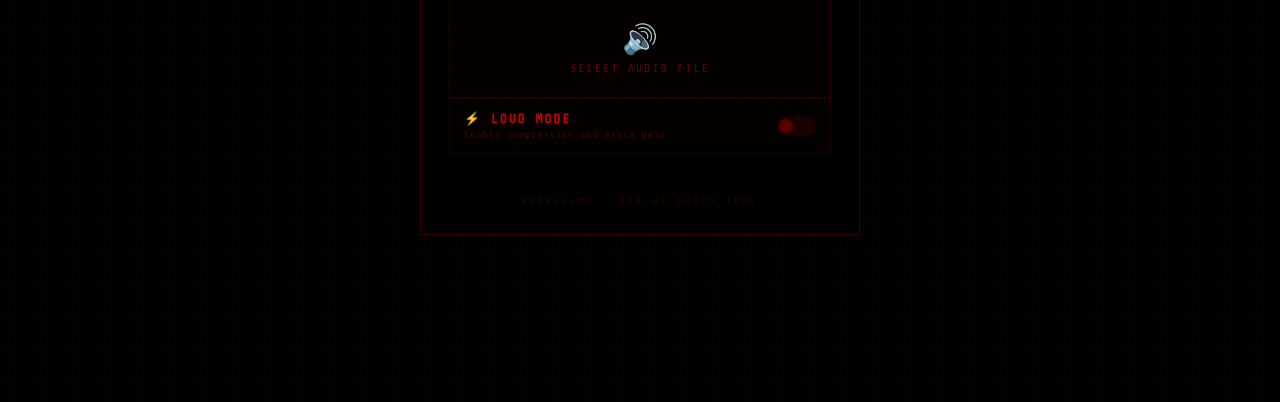
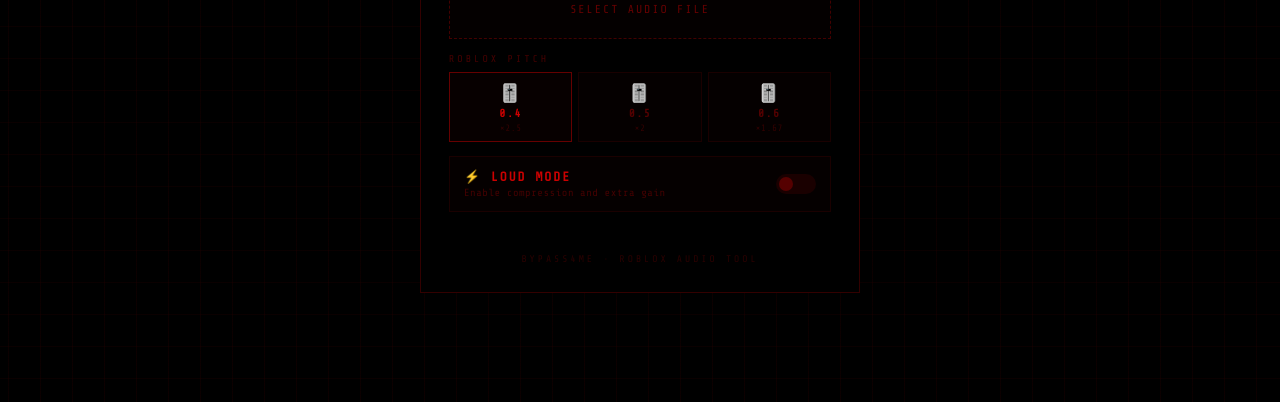
Before and after one commit to Cristianboy9/Idk, a plain HTML site: page index.html in a window 1280 px wide. Shown: the part 398-800 px from the top of the page. Drawn offline with nearby package versions, Linux system fonts and the light colour scheme.

Commit message:
Update index.html

```diff
--- a/index.html
+++ b/index.html
@@ -2,6 +2,7 @@
 <html lang="es">
 <head>
   <meta charset="UTF-8">
+  <meta name="viewport" content="width=device-width, initial-scale=1">
   <title>Bypass4Me</title>
   <link href="https://fonts.googleapis.com/css2?family=Bebas+Neue&family=Share+Tech+Mono&display=swap" rel="stylesheet">
   <style>
@@ -53,6 +54,7 @@
       position: relative;
       z-index: 5;
       width: 440px;
+      max-width: 100%;
       animation: fadeIn 0.6s ease;
     }
     @keyframes fadeIn {
@@ -168,6 +170,7 @@
       position: relative;
       transition: 0.3s;
       background: rgba(100,0,0,0.04);
+      margin-bottom: 14px;
     }
     .upload-zone:hover { border-color: #880000; background: rgba(150,0,0,0.08); }
     .upload-zone.ready { border-color: #cc0000; background: rgba(200,0,0,0.06); }
@@ -184,8 +187,9 @@
     }
     .upload-zone.ready .upload-text { color: #cc0000; }
 
-    /* Loud mode selector */
-    .loud-section { margin: 14px 0; }
+    /* Section blocks (pitch + loud mode) */
+    .loud-section { margin: 0 0 14px; }
+    .loud-section.hidden { display: none; }
     .loud-section-label {
       font-size: 0.62rem;
       letter-spacing: 3px;
@@ -255,7 +259,6 @@
     }
     .loud-row:hover { border-color: #440000; }
     .loud-row.on { border-color: #770000; background: rgba(120,0,0,0.07); }
-    .loud-texts {}
     .loud-name {
       font-size: 0.8rem;
       letter-spacing: 2px;
@@ -288,10 +291,6 @@
     }
     .loud-row.on .switch { background: #880000; }
     .loud-row.on .switch::after { left: 23px; background: #ff2200; box-shadow: 0 0 8px rgba(255,30,0,0.7); }
-
-    /* Mode grid — hidden when loud is OFF */
-    .loud-section { margin: 0 0 14px; }
-    .loud-section.hidden { display: none; }
 
     /* Status */
     #status {
@@ -361,7 +360,7 @@
     <div class="title-block">
       <div class="pre-label" id="lbl-pre">AUDIO BOOSTER</div>
       <h1>BYPASS<span style="color:#660000">4</span>ME</h1>
-      <p class="subtitle" id="lbl-sub">Acelera 2.5x y amplifica el volumen. Usa <b style="color:#cc0000">Pitch 0.4</b> en Roblox.</p>
+      <p class="subtitle" id="lbl-sub"></p>
     </div>
 
     <hr class="sep">
@@ -371,6 +370,28 @@
       <input type="file" id="upload" accept="audio/*">
       <span class="upload-icon">🔊</span>
       <div class="upload-text" id="lbl-upload">SELECCIONAR AUDIO</div>
+    </div>
+
+    <!-- Pitch selector -->
+    <div class="loud-section" id="pitchSection">
+      <div class="loud-section-label" id="lbl-pitch-label">PITCH EN ROBLOX</div>
+      <div class="mode-grid">
+        <button class="mode-btn active-normal" id="pitch-0.4" onclick="setPitch(0.4)">
+          <span class="mode-icon">🎚️</span>
+          <span class="mode-name">0.4</span>
+          <span class="mode-desc">×2.5</span>
+        </button>
+        <button class="mode-btn" id="pitch-0.5" onclick="setPitch(0.5)">
+          <span class="mode-icon">🎚️</span>
+          <span class="mode-name">0.5</span>
+          <span class="mode-desc">×2</span>
+        </button>
+        <button class="mode-btn" id="pitch-0.6" onclick="setPitch(0.6)">
+          <span class="mode-icon">🎚️</span>
+          <span class="mode-name">0.6</span>
+          <span class="mode-desc">×1.67</span>
+        </button>
+      </div>
     </div>
 
     <!-- Loud ON/OFF toggle -->
@@ -384,7 +405,7 @@
 
     <!-- Loud mode selector (visible solo si loud ON) -->
     <div class="loud-section hidden" id="modeSection">
-      <div class="loud-section-label" id="lbl-mode-label">MODO DE VOLUMEN</div>
+      <div class="loud-section-label" id="lbl-mode-label">NIVEL DE LOUD</div>
       <div class="mode-grid">
         <button class="mode-btn active-normal" id="btn-normal" onclick="setMode('normal')">
           <span class="mode-icon">🔈</span>
@@ -418,11 +439,13 @@
 
 <script>
   // ─── TRANSLATIONS ────────────────────────────────────────────────
+  // {s} = velocidad, {p} = pitch
   const LANGS = {
     es: {
       pre: 'AUDIO BOOSTER',
-      sub: 'Acelera 2.5x y amplifica el volumen. Usa <b style="color:#cc0000">Pitch 0.4</b> en Roblox.',
+      sub: 'Acelera {s}x y amplifica el volumen. Usa <b style="color:#cc0000">Pitch {p}</b> en Roblox.',
       upload: 'SELECCIONAR AUDIO',
+      pitchLabel: 'PITCH EN ROBLOX',
       loud: '⚡ MODO LOUD',
       loudHint: 'Activar compresión y ganancia extra',
       modeLabel: 'NIVEL DE LOUD',
@@ -433,13 +456,14 @@
       loading: 'Cargando audio...',
       ready: '¡Audio listo!',
       processing: 'Procesando...',
-      done: '¡Descargado! Usa Pitch 0.4',
+      done: '¡Descargado! Usa Pitch {p}',
       footer: 'bypass4me · herramienta de audio roblox'
     },
     en: {
       pre: 'AUDIO BOOSTER',
-      sub: 'Speed up 2.5x and amplify volume. Use <b style="color:#cc0000">Pitch 0.4</b> in Roblox.',
+      sub: 'Speed up {s}x and amplify volume. Use <b style="color:#cc0000">Pitch {p}</b> in Roblox.',
       upload: 'SELECT AUDIO FILE',
+      pitchLabel: 'ROBLOX PITCH',
       loud: '⚡ LOUD MODE',
       loudHint: 'Enable compression and extra gain',
       modeLabel: 'LOUD LEVEL',
@@ -450,13 +474,14 @@
       loading: 'Loading audio...',
       ready: 'Audio ready!',
       processing: 'Processing...',
-      done: 'Downloaded! Use Pitch 0.4',
+      done: 'Downloaded! Use Pitch {p}',
       footer: 'bypass4me · roblox audio tool'
     },
     ru: {
       pre: 'УСИЛИТЕЛЬ АУДИО',
-      sub: 'Ускорение 2.5x и усиление звука. Используй <b style="color:#cc0000">Pitch 0.4</b> в Roblox.',
+      sub: 'Ускорение {s}x и усиление звука. Используй <b style="color:#cc0000">Pitch {p}</b> в Roblox.',
       upload: 'ВЫБРАТЬ АУДИО',
+      pitchLabel: 'PITCH В ROBLOX',
       loud: '⚡ РЕЖИМ LOUD',
       loudHint: 'Включить сжатие и усиление',
       modeLabel: 'УРОВЕНЬ LOUD',
@@ -467,7 +492,7 @@
       loading: 'Загрузка...',
       ready: 'Аудио готово!',
       processing: 'Обработка...',
-      done: 'Скачано! Используй Pitch 0.4',
+      done: 'Скачано! Используй Pitch {p}',
       footer: 'bypass4me · инструмент аудио roblox'
     }
   };
@@ -476,6 +501,10 @@
   let audioBuffer = null;
   let loudOn = false;
   let loudMode = 'normal'; // 'normal' | 'medio' | 'super'
+  let pitch = 0.4;         // 0.4 | 0.5 | 0.6
+
+  const getSpeed = () => +(1 / pitch).toFixed(2);
+  const fmt = s => s.replace('{s}', getSpeed()).replace('{p}', pitch);
 
   function detectLang() {
     const nav = navigator.language || navigator.userLanguage || '';
@@ -489,8 +518,9 @@
     currentLang = lang;
     const t = LANGS[lang];
     document.getElementById('lbl-pre').textContent = t.pre;
-    document.getElementById('lbl-sub').innerHTML = t.sub;
+    document.getElementById('lbl-sub').innerHTML = fmt(t.sub);
     document.getElementById('lbl-upload').textContent = t.upload;
+    document.getElementById('lbl-pitch-label').textContent = t.pitchLabel;
     document.getElementById('lbl-loud').textContent = t.loud;
     document.getElementById('lbl-loud-hint').textContent = t.loudHint;
     document.getElementById('lbl-mode-label').textContent = t.modeLabel;
@@ -502,10 +532,18 @@
     document.getElementById('lbl-m-super-d').textContent = t.mSuperD;
     document.getElementById('lbl-btn').textContent = t.btn;
     document.getElementById('lbl-footer').textContent = t.footer;
-    document.querySelectorAll('.lang-btn').forEach(b => b.classList.remove('active'));
     document.querySelectorAll('.lang-btn').forEach(b => {
-      if (b.textContent === lang.toUpperCase()) b.classList.add('active');
+      b.classList.toggle('active', b.textContent === lang.toUpperCase());
     });
+  }
+
+  function setPitch(p) {
+    pitch = p;
+    [0.4, 0.5, 0.6].forEach(v => {
+      document.getElementById('pitch-' + v).className =
+        'mode-btn' + (v === p ? ' active-normal' : '');
+    });
+    setLang(currentLang); // refresca los textos con el nuevo pitch
   }
 
   function toggleLoud() {
@@ -543,15 +581,17 @@
     const t = LANGS[currentLang];
     setStatus(t.processing, false);
 
+    const speed = 1 / pitch;
+
     const offlineCtx = new OfflineAudioContext(
       audioBuffer.numberOfChannels,
-      Math.ceil(audioBuffer.length / 2.5),
+      Math.ceil(audioBuffer.length / speed),
       audioBuffer.sampleRate
     );
 
     const source = offlineCtx.createBufferSource();
     source.buffer = audioBuffer;
-    source.playbackRate.value = 2.5;
+    source.playbackRate.value = speed;
 
     const gainNode = offlineCtx.createGain();
     const compressor = offlineCtx.createDynamicsCompressor();
@@ -588,9 +628,9 @@
     const a = document.createElement('a');
     a.href = url;
     const modeTag = loudOn ? loudMode.toUpperCase() : 'BOOST';
-    a.download = `bypass4me_${modeTag}_2.5x.wav`;
+    a.download = `bypass4me_${modeTag}_P${pitch}.wav`;
     a.click();
-    setStatus(t.done, true);
+    setStatus(fmt(t.done), true);
   }
 
   function setStatus(msg, ok) {
```
